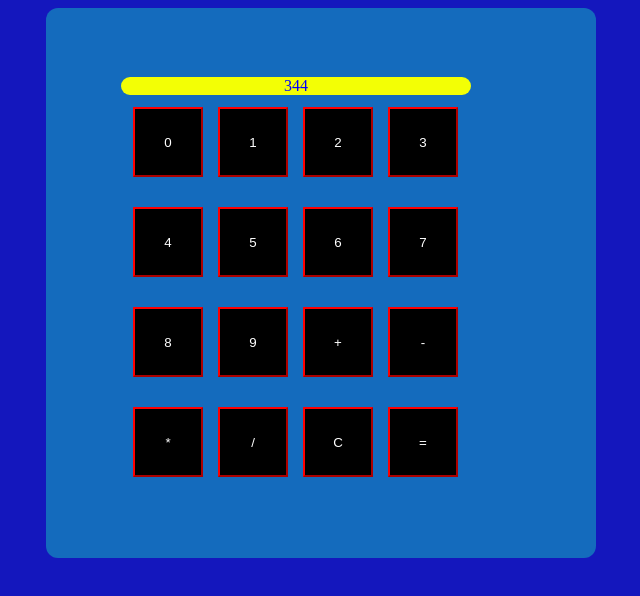
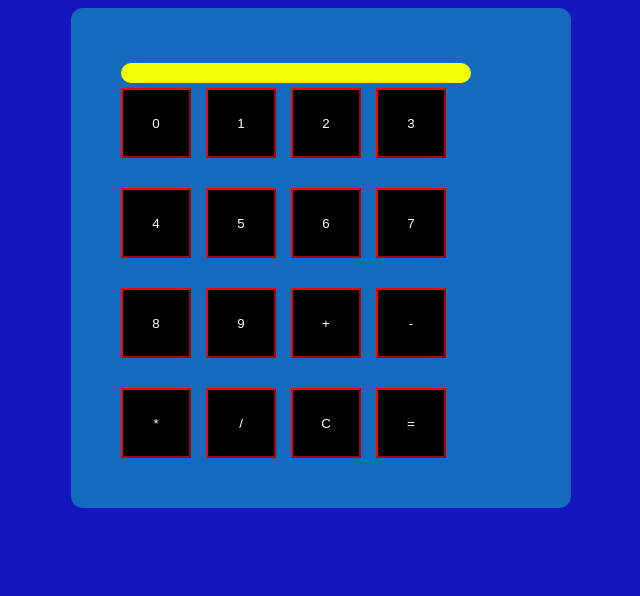
Before and after one commit to mohamedehab112007-arch/Calculator, a plain HTML site: page index.html in a window 1280 px wide. Shown: the whole page, without its empty margins (319-959 px from the left). Drawn offline with Linux system fonts and the light colour scheme.

Commit message:
modifications:  1-fix a positioning bug in the screen css class  2-add num id to the numbers buttons to be able   to select them  3-add the update_number function which right now  adds the numbers to the screen although there is  a problem it must be called in the console to  take action and it is yet to place numbers in  num1 and num2.

```diff
--- a/index.html
+++ b/index.html
@@ -11,19 +11,18 @@
   <div class="main_body">
    <div class="signature_box"></div>
      <div class="screen">
-        344
      </div>
      <div class="buttons">
-      <button class="number">0</button>
-      <button class="number">1</button>
-      <button class="number">2</button>
-      <button class="number">3</button>
-      <button class="number">4</button>
-      <button class="number">5</button>
-      <button class="number">6</button>
-      <button class="number">7</button>
-      <button class="number">8</button>
-      <button class="number">9</button>
+      <button class="number" id="num">0</button>
+      <button class="number" id="num">1</button>
+      <button class="number" id="num">2</button>
+      <button class="number" id="num">3</button>
+      <button class="number" id="num">4</button>
+      <button class="number" id="num">5</button>
+      <button class="number" id="num">6</button>
+      <button class="number" id="num">7</button>
+      <button class="number" id="num">8</button>
+      <button class="number" id="num">9</button>
       <button class="number">+</button>
       <button class="number">-</button>
       <button class="number">*</button>
--- a/script.js
+++ b/script.js
@@ -42,3 +42,31 @@ function operate(number1,operatant,number2)
    return divide(number1,number2);
   }
 }
+function update_number()
+{
+    let screen =document.querySelector(".screen");
+    let whichNumberIsEmpty=new function(value)
+    {
+      if(num1!==null || num1!==undefined)
+      {
+        num2=value;
+      }
+      else
+      {
+        num1=value;
+      }
+    }
+   let number_buttons=document.querySelectorAll("#num");
+   let number_array=Array.from(number_buttons);
+    number_array.forEach(function(element,index,array)
+    {
+       element.addEventListener("click",function(){
+         let text=screen.textContent+element.textContent;
+          screen.textContent=text;
+        });
+    });
+
+
+
+}
+update_number();
--- a/style.css
+++ b/style.css
@@ -12,16 +12,17 @@ body
    flex-direction: column;
    justify-content: center;
    justify-self: center;
-   padding: 75px;
+   padding: 50px;
    background-color:#146BBD;
    height: 400px;
    border-radius: 12px;
+   row-gap: 5px;
 
 }
 .screen
 {
     text-align: center;
-    height: 75px;
+    height: 100px;
     width: 350px;
     flex: 2 1 auto;
     border-color: blue; /* bug in here*/
@@ -31,7 +32,7 @@ body
 }
 .buttons
 {
-    padding: 12px;
+
     column-gap: 15px;
     row-gap: 30px;
     display: flex;
```
